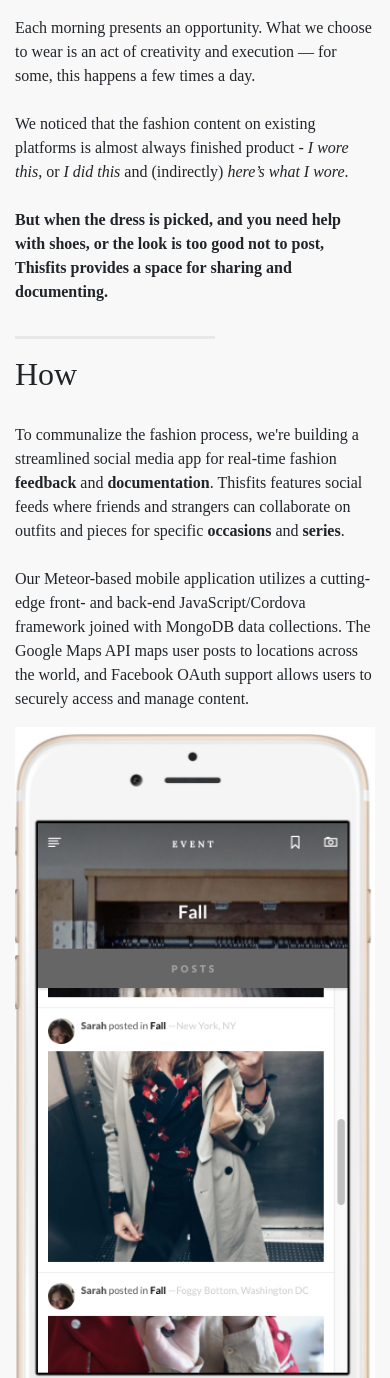
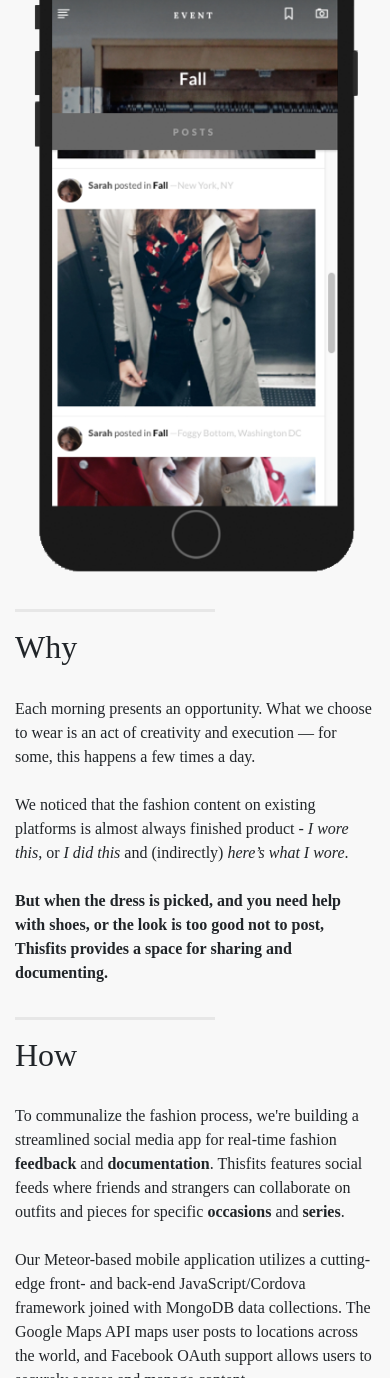
Before and after one commit to sarahshavin/sarahshavin.github.io, a website: page index.html in a window 390 px wide. Shown: the part 622-2000 px from the top of the page. Drawn offline with Linux system fonts and the light colour scheme; a script that the page names is missing.

Commit message:
changed iphone color

```diff
--- a/index.html
+++ b/index.html
@@ -102,6 +102,9 @@
       <div class="container">
         <div class="row">
           <div class="col-md-1"></div>
+          <div class="col-md-3 auto">
+            <img class="img-fluid" src="img/blackiphone.png" alt="">
+          </div>
           <div class="col-lg-3">
             <hr class="section-heading-spacer">
             <div class="clearfix"></div>
@@ -125,9 +128,6 @@
               <br></br>
               Our Meteor-based mobile application utilizes a cutting-edge front- and back-end JavaScript/Cordova framework joined with MongoDB data collections. The Google Maps API maps user posts to locations across the world, and Facebook OAuth support allows users to securely access and manage content.
             </p>
-          </div>
-          <div class="col-md-3 auto">
-            <img class="img-fluid" src="img/phone_screenshot.png" alt="">
           </div>
         </div>
       </div>
```
Also changed, not shown: img/blackiphone.png (added), img/sarahGT.jpg (added), img/sarahND.jpg (added).
